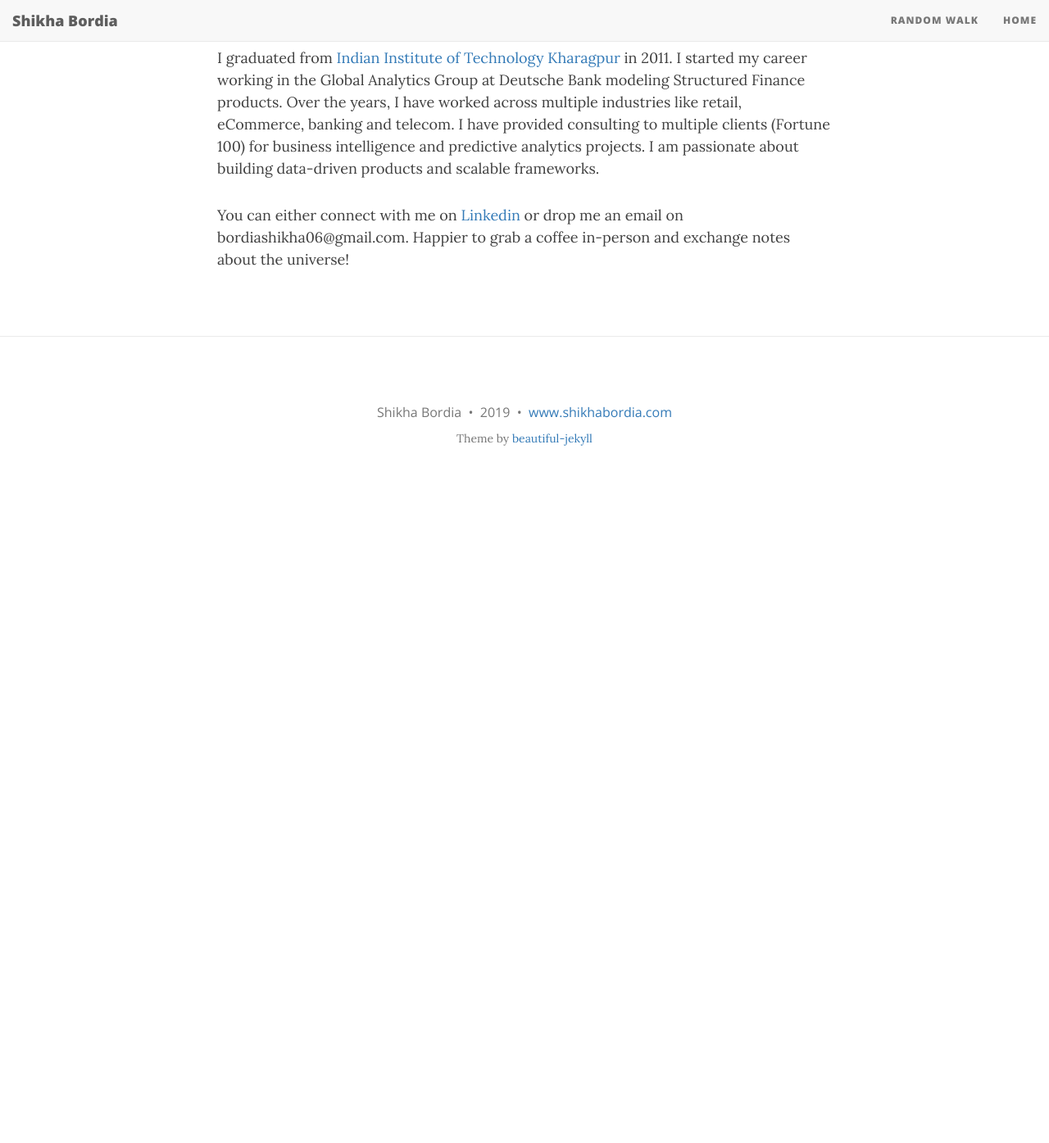
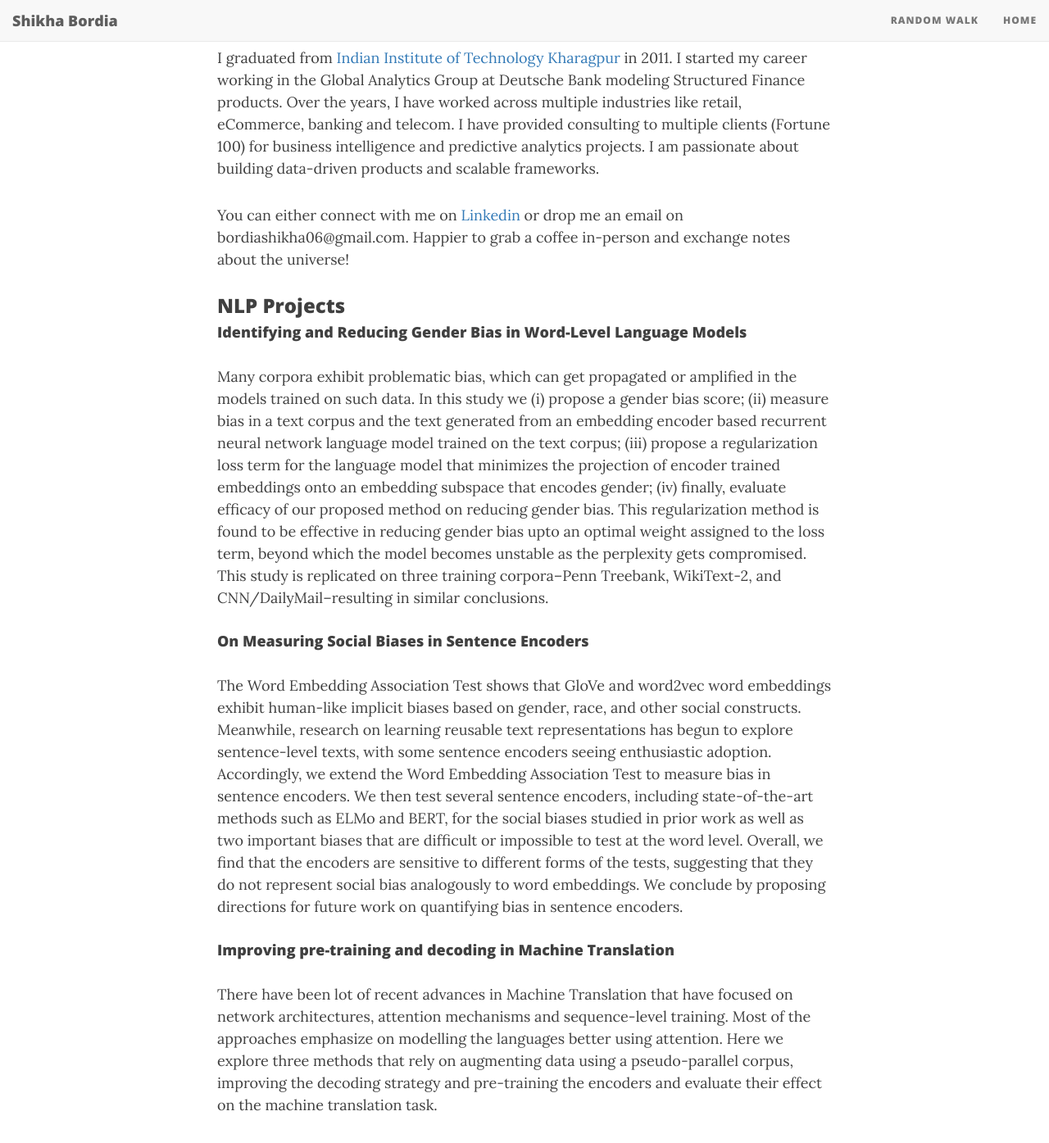
Before and after one commit to BordiaS/bordias.github.io, a Jekyll site: the page built from aboutme.md, in a window 1280 px wide and 1400 px high, scrolled down 320 px. Shown: the top 1395 px of the window at 82% size. Built offline with Jekyll 4.4.1, drawn with Linux system fonts in a browser that asks for light colours; nearby versions of some CDN libraries; before the commit the page ends 916 px from its top, so only the background shows below that.

Commit message:
Update aboutme.md

```diff
--- a/aboutme.md
+++ b/aboutme.md
@@ -15,3 +15,13 @@ I’m a second-year Master student at [New York University’s](http://www.nyu.e
 I graduated from [Indian Institute of Technology Kharagpur](http://www.iitkgp.ac.in) in 2011. I started my career working in the Global Analytics Group at Deutsche Bank modeling Structured Finance products.  Over the years, I have worked across multiple industries like retail, eCommerce, banking and telecom. I have provided consulting to multiple clients (Fortune 100) for business intelligence and predictive analytics projects. I am passionate about building data-driven products and scalable frameworks.
 
 You can either connect with me on [Linkedin](https://www.linkedin.com/in/shikhabordia/) or drop me an email on bordiashikha06@gmail.com. Happier to grab a coffee in-person and exchange notes about the universe!
+
+### NLP Projects
+#### Identifying and Reducing Gender Bias in Word-Level Language Models
+Many corpora exhibit problematic bias, which can  get propagated  or  amplified  in  the  models trained on such data. In this study we (i) propose a gender bias score; (ii) measure bias in a text corpus and the text generated from an embedding encoder based recurrent  neural  network language model trained on the text corpus; (iii) propose a regularization loss term for the language model that minimizes the projection of encoder trained embeddings onto an embedding subspace that encodes gender; (iv) finally, evaluate efficacy of our proposed method on reducing gender bias. This regularization method is found to be effective in reducing gender bias upto  an  optimal weight assigned to the loss term, beyond  which the model becomes unstable as the perplexity gets compromised. This study is replicated on three training corpora--Penn Treebank,  WikiText-2, and CNN/DailyMail--resulting in similar conclusions.
+
+#### On Measuring Social Biases in Sentence Encoders
+The Word Embedding Association Test shows that GloVe and word2vec word embeddings exhibit human-like implicit biases based on gender, race, and other social constructs. Meanwhile, research on learning reusable text representations has begun to explore sentence-level texts, with some sentence encoders seeing enthusiastic adoption. Accordingly, we extend the Word Embedding Association Test to measure bias in sentence encoders. We then test several sentence encoders, including state-of-the-art methods such as ELMo and BERT, for the social biases studied in prior work as well as two important biases that are difficult or impossible to test at the word level. Overall, we find that the encoders are sensitive to different forms of the tests, suggesting that they do not represent social bias analogously to word embeddings. We conclude by proposing directions for future work on quantifying bias in sentence encoders.
+
+#### Improving pre-training and decoding in Machine Translation
+There have been lot of recent advances in Machine Translation that have focused on network architectures, attention mechanisms and sequence-level training. Most of the approaches emphasize on modelling the languages better using attention. Here we explore three methods that rely on augmenting data using a pseudo-parallel corpus, improving the decoding strategy and pre-training the encoders and evaluate their effect on the machine translation task.
```
